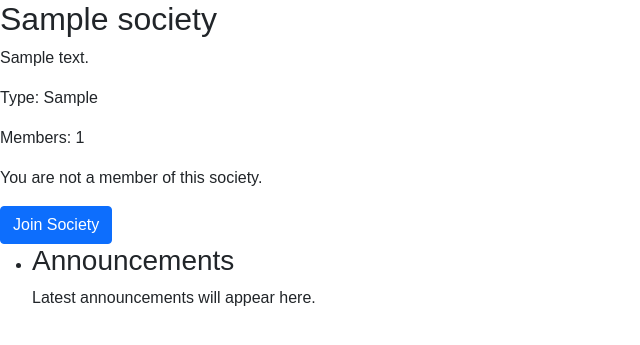
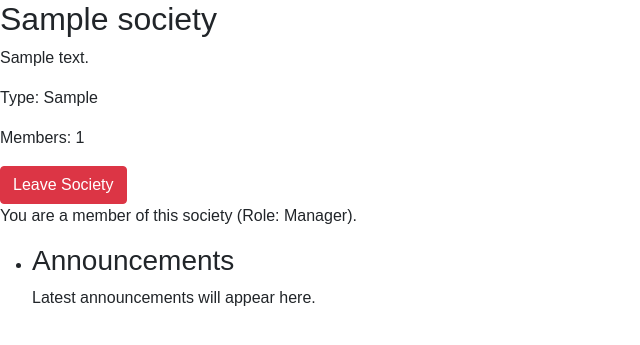
Before and after one commit to Euniceverse/StackOverseas, a Django app: page /societies/1/ in a window 1280 px wide. Shown: the part 298-643 px from the top of the page, without its empty margins (0-640 px from the left). Run offline with Django 5.2, Linux system fonts and the light colour scheme; a user stored in the database is signed in; tables that the repository leaves empty hold one stand-in row (values such as "Sample post").

Commit message:
Fix the join society button Implement leave society

```diff
--- a/apps/societies/templates/society_page.html
+++ b/apps/societies/templates/society_page.html
@@ -12,13 +12,24 @@
 <p>Members: {{ society.members_count }}</p>
 
 {% if user.is_authenticated %}
+    {% if membership %}
+        {% if membership.status == 'approved' %}
+            <form action="{% url 'leave_society' society.id %}" method="POST" style="display:inline;">
+              {% csrf_token %}
+              <button type="submit" class="btn btn-danger">
+                Leave Society
+              </button>
+            </form>
+            <p>You are a member of this society (Role: {{ membership.get_role_display }}).</p>
 
-  {% if user_membership %}
-    {% if user_membership.status == 'approved' %}
-      <p>You are a member of this society (Role: {{ user_membership.get_role_display }}).</p>
-    {% elif user_membership.status == 'pending' %}
-      <p>Your membership application is pending.</p>
-    {% endif %}
+        {% elif membership.status == 'pending' %}
+            <p class="text-muted">Your membership application is pending.</p>
+
+        {% elif membership.status == 'rejected' %}
+
+            <p class="text-danger">Your application was rejected.</p>
+
+        {% endif %}
     {% else %}
         <p>You are not a member of this society.</p>
         <a href="{% url 'join_society' society.id %}" class="btn btn-primary">
@@ -26,8 +37,9 @@
         </a>
     {% endif %}
 {% else %}
-    <p>You are not logged in. <a href="{% url 'log_in' %}?next={% url 'society_page' society.id %}">
-       Log in</a> to join this society.
+    <p>
+      You are not logged in.
+      <a href="{% url 'log_in' %}?next={% url 'society_page' society.id %}">Log in</a> to join or leave this society.
     </p>
 {% endif %}
 
--- a/apps/societies/urls.py
+++ b/apps/societies/urls.py
@@ -41,4 +41,6 @@ urlpatterns = [
     path("<int:society_id>/admin/", society_admin_view, name="society_admin_view"),
     path("<int:society_id>/remove-widget/<int:widget_id>/", remove_widget, name="remove_widget"),
     path("<int:society_id>/update-order/", update_widget_order, name="update_widget_order"),
+
+    path("<int:society_id>/leave/", leave_society, name="leave_society"),
 ]
--- a/apps/societies/views.py
+++ b/apps/societies/views.py
@@ -9,6 +9,7 @@ from django.http import JsonResponse, HttpResponseNotFound
 from django.shortcuts import render, redirect, get_object_or_404
 from django.urls import reverse
 from django.views.decorators.csrf import csrf_exempt
+from django.views.decorators.http import require_POST
 
 from .models import Society, SocietyRegistration, Widget
 from .forms import NewSocietyForm
@@ -476,9 +477,28 @@ def society_page(request, society_id):
     society = get_object_or_404(Society, id=society_id)
     widgets = Widget.objects.filter(society=society).order_by("position")
 
-    # determine user access level
-    is_member = society.members.filter(id=request.user.id).exists() if request.user.is_authenticated else False
-    is_manager = request.user == society.manager if request.user.is_authenticated else False
+    membership = None
+    is_member = False
+    is_manager = False
+
+    if request.user.is_authenticated:
+        membership = Membership.objects.filter(society=society, user=request.user).first()
+        if membership and membership.status == MembershipStatus.APPROVED:
+            is_member = True
+        if society.manager == request.user:
+            is_manager = True
+
+    if not is_member:
+        widgets = widgets.exclude(widget_type__in=["discussion", "members"])
+
+    context = {
+        "society": society,
+        "widgets": widgets,
+        "membership": membership,
+        "is_member": is_member,
+        "is_manager": is_manager,
+    }
+    return render(request, "society_page.html", context)
 
     # remove member-only widgets for non-members
     if not is_member:
@@ -521,3 +541,24 @@ def update_widget_order(request, society_id):
             return JsonResponse({"error": str(e)}, status=400)
 
     return JsonResponse({"error": "Invalid request"}, status=400)
+
+@login_required
+def leave_society(request, society_id):
+    society = get_object_or_404(Society, id=society_id)
+    membership = Membership.objects.filter(
+        society=society,
+        user=request.user,
+        status=MembershipStatus.APPROVED
+    ).first()
+
+    if not membership:
+        messages.error(request, "You are not an approved member of this society.")
+        return redirect('society_page', society_id=society.id)
+
+    if request.method == "POST":
+        # user confirmed
+        membership.delete()
+        messages.success(request, f"You have left '{society.name}'.")
+        return redirect('society_page', society_id=society.id)
+
+    return render(request, "confirm_leave.html", {"society": society})
```
Also changed, not shown: apps/societies/templates/confirm_leave.html (added, +13 -0 lines).
